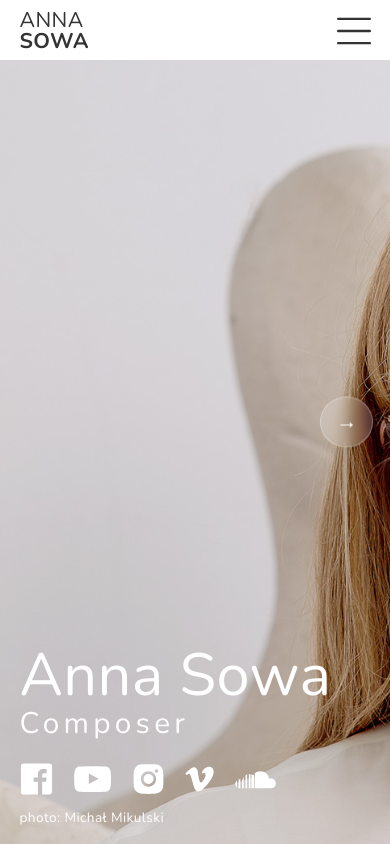
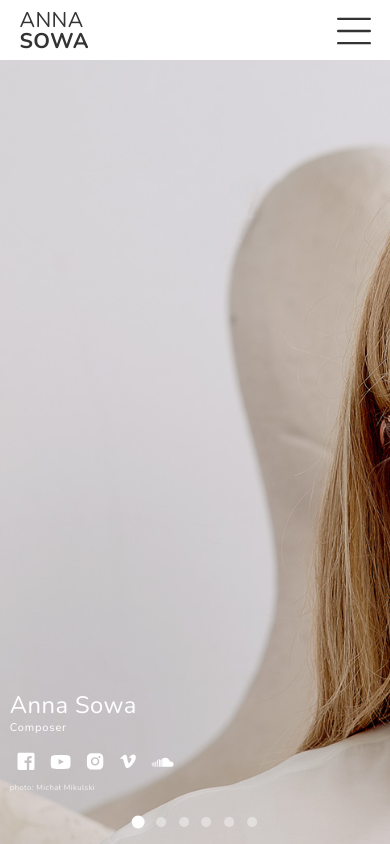
Before and after one commit to DuchSuvaa/anna-sowa-vue, a Vue app: page / in a window 390 px wide. Built offline with nearby package versions, Linux system fonts and the light colour scheme; no server answers.

Commit message:
touch swiping on mobile

```diff
--- a/src/components/header/AppHeader.vue
+++ b/src/components/header/AppHeader.vue
@@ -84,7 +84,7 @@ header {
   }
 }
 
-@media (max-width: 1100px) {
+@media (max-width: 1000px) {
   header {
     .hamburger {
       display: flex;
--- a/src/components/header/AppNavigation.vue
+++ b/src/components/header/AppNavigation.vue
@@ -36,7 +36,7 @@ nav {
   }
 }
 
-@media (max-width: 1100px) {
+@media (max-width: 1000px) {
   nav {
     a {
       margin-right: 0;
--- a/src/views/HomePage.vue
+++ b/src/views/HomePage.vue
@@ -1,6 +1,10 @@
 <template>
   <section id="home">
-    <div class="home__slider">
+    <div
+      class="home__slider"
+      @touchstart="handleTouchStart"
+      @touchend="handleTouchEnd"
+    >
       <div
         class="slider__track"
         :style="{ transform: `translateX(-${current * 100}%)` }"
@@ -10,7 +14,7 @@
             <div class="welcome-content">
               <h1>Anna Sowa</h1>
               <p>{{ t('home.composer') }}</p>
-              <div>
+              <div class="social-links">
                 <a href="https://www.facebook.com/anna.sowa.39" target="_blank">
                   <FacebookIcon type="filled" />
                 </a>
@@ -30,7 +34,7 @@
                   <SoundCloudIcon class="icon-enlarged" type="filled" />
                 </a>
               </div>
-              <span>{{ t('home.photographer') }}</span>
+              <span class="photographer-note">{{ t('home.photographer') }}</span>
             </div>
           </template>
         </SliderItem>
@@ -42,6 +46,16 @@
       <button v-if="current < slides.length - 1" class="arrow arrow-right" @click="next">
         &#8594;
       </button>
+
+      <div class="slider-dots">
+        <span
+          v-for="(_, index) in slides"
+          :key="index"
+          class="dot"
+          :class="{ active: current === index }"
+          @click="current = index"
+        ></span>
+      </div>
     </div>
   </section>
 </template>
@@ -68,19 +82,48 @@ const next = () => {
 const prev = () => {
   if (current.value > 0) current.value--
 }
+
+// Swipe handling logic
+const touchStartX = ref(0)
+const touchEndX = ref(0)
+
+const handleTouchStart = (e) => {
+  touchStartX.value = e.changedTouches[0].screenX
+}
+
+const handleTouchEnd = (e) => {
+  touchEndX.value = e.changedTouches[0].screenX
+  handleSwipe()
+}
+
+const handleSwipe = () => {
+  const swipeThreshold = 50
+  const diff = touchStartX.value - touchEndX.value
+
+  if (Math.abs(diff) > swipeThreshold) {
+    if (diff > 0) {
+      next()
+    } else {
+      prev()
+    }
+  }
+}
 </script>
 
 <style lang="scss" scoped>
 .home__slider {
   height: calc(100vh - $header-height);
   width: 100%;
-  overflow: hidden;;
+  overflow: hidden;
+  position: relative;
+
   .slider__track {
     display: flex;
     height: 100%;
     width: 100%;
     transition: transform 0.6s cubic-bezier(0.4, 0, 0.2, 1);
   }
+
   .arrow {
     position: absolute;
     top: 50%;
@@ -99,12 +142,38 @@ const prev = () => {
     justify-content: center;
     transition: all 0.3s ease;
     z-index: 10;
+
     &:hover {
       background: rgba(255, 255, 255, 0.4);
       transform: translateY(-50%) scale(1.1);
     }
+
     &-left { left: 2rem; }
     &-right { right: 2rem; }
+  }
+
+  .slider-dots {
+    position: absolute;
+    bottom: 2rem;
+    left: 50%;
+    transform: translateX(-50%);
+    display: none;
+    gap: 1.5rem;
+    z-index: 10;
+
+    .dot {
+      width: 10px;
+      height: 10px;
+      border-radius: 50%;
+      background: rgba(255, 255, 255, 0.4);
+      cursor: pointer;
+      transition: all 0.3s ease;
+
+      &.active {
+        background: white;
+        transform: scale(1.3);
+      }
+    }
   }
 }
 
@@ -112,41 +181,108 @@ const prev = () => {
   color: white;
   text-align: left;
   position: absolute;
-  bottom: 0;
+  bottom: 4rem;
   left: 50%;
   transform: translateX(-50%);
   width: 90%;
   max-width: 1240px;
-  margin-bottom: 2rem;
   z-index: 5;
 
   h1 {
     font-size: 7rem;
     margin: 0;
     font-weight: 400;
+    line-height: 1;
   }
+
   p {
     font-size: 3.5rem;
     letter-spacing: 0.5rem;
-    margin: -1.5rem 0 1.5rem;
+    margin: 0 0 1.5rem;
+    line-height: 1;
   }
-  div {
+
+  .social-links {
     font-size: 4rem;
+    display: flex;
+    align-items: center;
+
     a {
       color: $white;
       margin-right: 2rem;
       transition: opacity 0.3s ease;
+      display: flex;
+      align-items: center;
+
       &:hover {
         opacity: 0.7;
       }
+
       .icon-enlarged {
         font-size: 5.2rem;
-        margin-bottom: -0.6rem;
       }
+
       &:last-child {
         margin-right: 0;
       }
     }
   }
+
+  .photographer-note {
+    display: block;
+    margin-top: 1rem;
+    font-size: 0.9rem;
+    opacity: 0.8;
+  }
+}
+
+@media (max-width: 1000px) {
+  .home__slider {
+    .arrow {
+      display: none;
+    }
+
+    .slider-dots {
+      display: flex;
+    }
+  }
+
+  .welcome-content {
+    bottom: 6rem;
+    width: 95%;
+
+    h1 {
+      font-size: 4.5rem;
+      margin-bottom: 0.5rem;
+    }
+
+    p {
+      font-size: 2rem;
+      letter-spacing: 0.2rem;
+      margin: 0 0 2rem;
+    }
+
+    .social-links {
+      font-size: 2.2rem;
+      a {
+        margin: 0 0.8rem;
+        .icon-enlarged {
+          font-size: 2.8rem;
+        }
+      }
+    }
+  }
+}
+
+@media (max-width: 480px) {
+  .welcome-content {
+    h1 {
+      font-size: 2.8rem;
+    }
+    p {
+      font-size: 1.3rem;
+      letter-spacing: 0.1rem;
+    }
+  }
 }
 </style>
```
